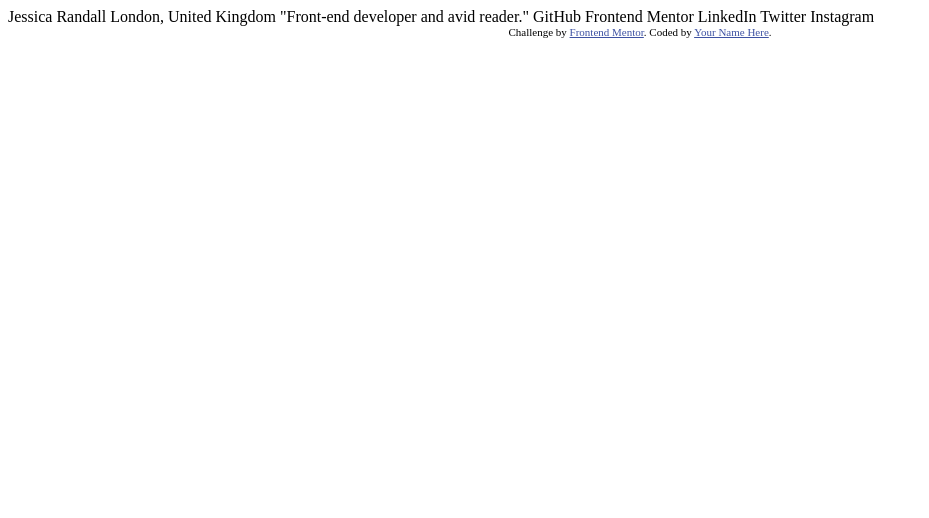
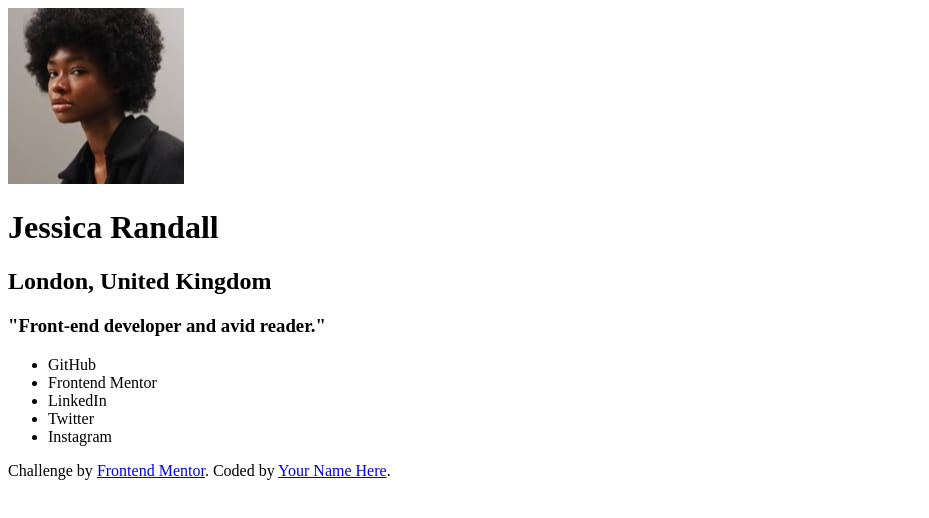
Before and after one commit to prophesierc/social-links-profile-main, a plain HTML site: page index.html in a window 1280 px wide. Shown: the whole page, without its empty margins (0-929 px from the left). Drawn offline with Linux system fonts and the light colour scheme.

Commit message:
initial template

```diff
--- a/index.html
+++ b/index.html
@@ -2,33 +2,37 @@
 <html lang="en">
 <head>
   <meta charset="UTF-8">
-  <meta name="viewport" content="width=device-width, initial-scale=1.0"> <!-- displays site properly based on user's device -->
+  <meta name="viewport" content="width=device-width, initial-scale=1.0">
 
   <link rel="icon" type="image/png" sizes="32x32" href="./assets/images/favicon-32x32.png">
 
   <title>Frontend Mentor | Social links profile</title>
 
-  <!-- Feel free to remove these styles or customise in your own stylesheet 👍 -->
-  <style>
-    .attribution { font-size: 11px; text-align: center; }
-    .attribution a { color: hsl(228, 45%, 44%); }
-  </style>
 </head>
+
 <body>
 
-  Jessica Randall
-  London, United Kingdom
-  "Front-end developer and avid reader."
+  <div class="mainContainer">
 
-  GitHub
-  Frontend Mentor
-  LinkedIn
-  Twitter
-  Instagram
+    <img src="./assets/images/avatar-jessica.jpeg" class="jessicaAvatar">
+    <h1 class="name">Jessica Randall</h1>
+    <h2 class="location">London, United Kingdom</h2>
+    <h3 class="title">"Front-end developer and avid reader."</h3>
+      <ul class="buttonList">
+        <li>GitHub</li>
+        <li>Frontend Mentor</li>
+        <li>LinkedIn</li>
+        <li>Twitter</li>
+        <li>Instagram</li>
+      </ul>
+
+  </div>
 
   <div class="attribution">
     Challenge by <a href="https://www.frontendmentor.io?ref=challenge" target="_blank">Frontend Mentor</a>.
     Coded by <a href="#">Your Name Here</a>.
   </div>
+
 </body>
+
 </html>
--- /dev/null
+++ b/stylesheets/index.css
@@ -0,0 +1,14 @@
+
+
+
+
+
+/* footer   */
+  .attribution {
+    font-size: 11px;
+    text-align: center;
+}
+
+  .attribution a {
+    color: hsl(228, 45%, 44%);
+}
```
